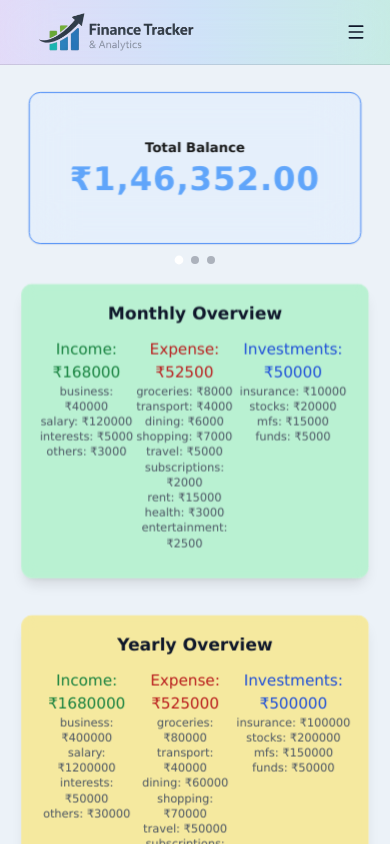
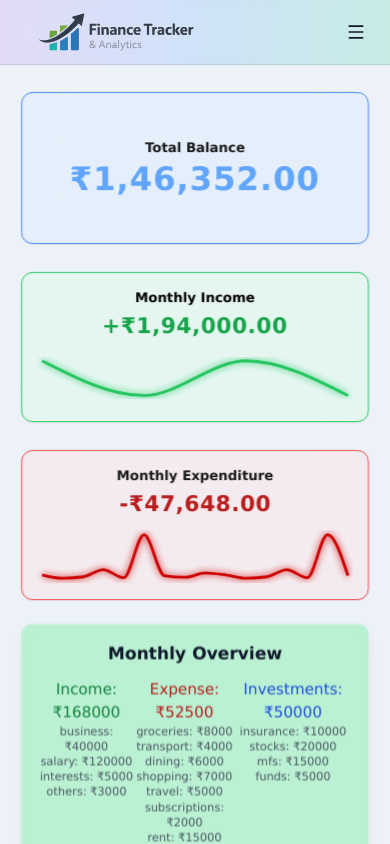
Before and after one commit to Subramanya-Veeregowda/finance-tracker, a React (Vite) app: page /analytics in a window 390 px wide. Shown: the top 844 px of the page. Built offline with nearby package versions, Linux system fonts and the light colour scheme; data requests are answered from the project's data file.

Commit message:
ft: Added drag and drop feature for IncomeCard, BalanceCard and ExpenditureCard using dnd-kit and minor ui fix

```diff
--- a/package.json
+++ b/package.json
@@ -12,6 +12,9 @@
     "server": "json-server --watch db.json --port 3001"
   },
   "dependencies": {
+    "@dnd-kit/core": "^6.3.1",
+    "@dnd-kit/sortable": "^10.0.0",
+    "@dnd-kit/utilities": "^3.2.2",
     "@fontsource/inter": "^5.2.8",
     "@heroicons/react": "^2.2.0",
     "@nivo/pie": "^0.99.0",
--- a/src/App.jsx
+++ b/src/App.jsx
@@ -36,7 +36,7 @@ export default function App() {
 
   return (
     <BrowserRouter>
-       <main className="pt-20">
+       <main className="pt-20 pb-0 md:pb-20">
         <Routes>
 
           <Route path="/" element={<Dashboard dark={dark} setDark={setDark}/>} />
--- /dev/null
+++ b/src/components/features/dragDrop/DragDropContent.jsx
@@ -0,0 +1,28 @@
+import { DndContext, closestCenter } from "@dnd-kit/core";
+import { SortableContext, verticalListSortingStrategy, arrayMove } from "@dnd-kit/sortable";
+
+export default function DragDropContent({
+  items,
+  setItems,
+  children
+}) {
+  function handleDragEnd(event) {
+    const { active, over } = event;
+
+    if (!over || active.id === over.id) return;
+
+    setItems((prev) => {
+      const oldIndex = prev.findIndex(i => i.id === active.id);
+      const newIndex = prev.findIndex(i => i.id === over.id);
+      return arrayMove(prev, oldIndex, newIndex);
+    });
+  }
+
+  return (
+    <DndContext collisionDetection={closestCenter} onDragEnd={handleDragEnd}>
+      <SortableContext items={items} strategy={verticalListSortingStrategy}>
+        {children}
+      </SortableContext>
+    </DndContext>
+  );
+}
--- /dev/null
+++ b/src/components/features/dragDrop/SortableItem.jsx
@@ -0,0 +1,29 @@
+import { useSortable } from "@dnd-kit/sortable";
+import { CSS } from "@dnd-kit/utilities";
+
+export default function SortableItem({ id, children }) {
+  const {
+    attributes,
+    listeners,
+    setNodeRef,
+    transform,
+    transition
+  } = useSortable({ id });
+
+  const style = {
+    transform: CSS.Transform.toString(transform),
+    transition
+  };
+
+  return (
+    <div
+      ref={setNodeRef}
+      style={style}
+      {...attributes}
+      {...listeners}
+      className="cursor-grab active:cursor-grabbing"
+    >
+      {children}
+    </div>
+  );
+}
--- /dev/null
+++ b/src/components/features/dragDrop/useDragDrop.js
@@ -0,0 +1,5 @@
+export function useDragDrop(initialData) {
+  const [items, setItems] = useState(initialData);
+
+  return { items, setItems };
+}
--- a/src/pages/Analytics.jsx
+++ b/src/pages/Analytics.jsx
@@ -17,6 +17,8 @@ import WeekCard from "../components/WeekCard";
 import WeeklyTrendIndicator from "../components/ui/WeeklyTrendIndicator";
 import ComparisonIndicator from "../components/ui/ComparisonIndicator";
 import BudgetVsActual from "../components/ui/BudgetVsActual";
+import DragDropContent from "../components/features/dragDrop/DragDropContent";
+import SortableItem from "../components/features/dragDrop/SortableItem";
 
 export default function Analytics({ children, dark, setDark }) {
   const [summary, setSummary] = useState(null);
@@ -79,6 +81,12 @@ const breakdownData = Object.keys(categoryMap).map((key) => ({
   value: categoryMap[key],
 }));
 
+const [cardOrder, setCardOrder] = useState([
+    { id: "balance" },
+    { id: "income" },
+    { id: "expense" }
+]);
+
 const monthlyData = [
   { month: "Jan", amount: 12000 },
   { month: "Feb", amount: 18000 },
@@ -97,23 +105,37 @@ const yearlyData = [
 
   return (
    <div className="flex min-h-screen transition all">
-       <div className="flex-1 flex flex-col overflow-x-hidden ">
+       <div className="flex-1 flex flex-col overflow-x-hidden overflow-y-hidden">
             <Topbar dark={dark} setDark={setDark}/>
                         {/**DESKTOP */}
-                       <div className="hidden md:grid grid-cols-3 gap-5 pt-2 pl-3 pr-3">
-                          <FadeIn delay={0.4}><BalanceCard title="Total Balance" value={balance} /></FadeIn>
-                          <FadeIn delay={0.6}><IncomeCard title="Monthly Income" value={income}  data={incomeData}/></FadeIn>
-                          <FadeIn delay={0.8}><ExpenditureCard title="Monthly Expenditure" value={expense} data={expenseData}/></FadeIn>
-                       </div>
 
-                         {/**MOBILE */}
-                       <div className="md:hidden pt-2 px-3">
-                          <HorizontalScroll snap showIndicators>
-                              <FadeIn delay={0.4}><BalanceCard title="Total Balance" value={balance} /></FadeIn>
-                              <FadeIn delay={0.6}><IncomeCard title="Monthly Income" value={income}  data={incomeData}/></FadeIn>
-                              <FadeIn delay={0.8}><ExpenditureCard title="Monthly Expenditure" value={expense} data={expenseData}/></FadeIn>
-                          </HorizontalScroll>
-                       </div>
+        <DragDropContent items={cardOrder} setItems={setCardOrder}>
+         <div className="grid grid-cols-1 md:grid-cols-3 gap-5 pt-2 pl-3 pr-3">
+
+          {cardOrder.map((card, index) => (
+           <SortableItem key={card.id} id={card.id}>
+
+           {card.id === "balance" && (
+            <FadeIn delay={0.4}>
+               <BalanceCard title="Total Balance" value={balance} />
+            </FadeIn>
+           )}
+
+           {card.id === "income" && (
+             <FadeIn delay={0.6}>
+                 <IncomeCard title="Monthly Income" value={income} data={incomeData} />
+             </FadeIn>
+           )}
+
+           {card.id === "expense" && (
+             <FadeIn delay={0.8}>
+                 <ExpenditureCard title="Monthly Expenditure" value={expense} data={expenseData} />
+             </FadeIn>
+           )}
+           </SortableItem>
+             ))}
+          </div>
+        </DragDropContent>
 
                       <div className="grid grid-cols-1 md:grid-cols-2 gap-5 mt-3 px-3">
                           <FadeIn delay={0.9}>
--- a/src/pages/Dashboard.jsx
+++ b/src/pages/Dashboard.jsx
@@ -1,10 +1,8 @@
 import { useEffect, useState } from "react";
 import { getSummary, getTransactions } from "../services/api";
-import Balancechart from "../components/Balancechart";
 import Hero from "../components/Hero";
 import Topbar from "../components/Topbar";
 import BalanceCard from "../components/ui/BalanceCard";
-import Card from "../components/ui/Card";
 import ExpenditureCard from "../components/ui/ExpenditureCard";
 import IncomeCard from "../components/ui/IncomeCard";
 import  FadeIn from "../components/animations/FadeIn";
@@ -13,6 +11,8 @@ import SpendingBreakdown from "../components/ui/SpendingBreakDown";
 import MonthlyExpenditure from "../components/ui/MonthlyExpenditure";
 import YearlyExpenditure from "../components/ui/yearlyExpenditure";
 import Footer from "../components/Footer";
+import DragDropContent from "../components/features/dragDrop/DragDropContent";
+import SortableItem from "../components/features/dragDrop/SortableItem";
 
 export default function Dashboard({ children, dark, setDark }) {
   const [summary, setSummary] = useState(null);
@@ -20,6 +20,12 @@ export default function Dashboard({ children, dark, setDark }) {
   useEffect(() => {
     getSummary().then(setSummary);
   }, []);
+
+  const [cardOrder, setCardOrder] = useState([
+    { id: "balance" },
+    { id: "income" },
+    { id: "expense" }
+  ]);
 
   const [transactions, setTransactions] = useState([]);
 
@@ -97,11 +103,34 @@ const yearlyData = [
         <Topbar dark={dark} setDark={setDark}/>
         <Hero dark={dark} setDark={setDark}/>
 
+        <DragDropContent items={cardOrder} setItems={setCardOrder}>
          <div className="grid grid-cols-1 md:grid-cols-3 gap-5 pt-2 pl-3 pr-3">
-              <FadeIn delay={0.4}><BalanceCard title="Total Balance" value={balance} /></FadeIn>
-              <FadeIn delay={0.6}><IncomeCard title="Monthly Income" value={income}  data={incomeData}/></FadeIn>
-              <FadeIn delay={0.8}><ExpenditureCard title="Monthly Expenditure" value={expense} data={expenseData}/></FadeIn>
+
+          {cardOrder.map((card, index) => (
+           <SortableItem key={card.id} id={card.id}>
+
+           {card.id === "balance" && (
+            <FadeIn delay={0.4}>
+               <BalanceCard title="Total Balance" value={balance} />
+            </FadeIn>
+           )}
+
+           {card.id === "income" && (
+             <FadeIn delay={0.6}>
+                 <IncomeCard title="Monthly Income" value={income} data={incomeData} />
+             </FadeIn>
+           )}
+
+           {card.id === "expense" && (
+             <FadeIn delay={0.8}>
+                 <ExpenditureCard title="Monthly Expenditure" value={expense} data={expenseData} />
+             </FadeIn>
+           )}
+           </SortableItem>
+             ))}
           </div>
+        </DragDropContent>
+
            <div className="grid grid-cols-1 md:grid-cols-2 gap-1 mt-2 px-3">
                  <FadeIn delay={1}><BalanceTrend data={trendData} /></FadeIn>
                  <FadeIn delay={1.2}><SpendingBreakdown data={breakdownData} /></FadeIn>
--- a/src/pages/Insights.jsx
+++ b/src/pages/Insights.jsx
@@ -13,6 +13,8 @@ import YearlyExpenditure from "../components/ui/yearlyExpenditure";
 import CategoryDominance from "../components/ui/CategoryDominance";
 import HorizontalScroll from "../components/features/HorizontalScroll";
 import StabilityIndicator from "../components/ui/Stabilityindicator";
+import DragDropContent from "../components/features/dragDrop/DragDropContent";
+import SortableItem from "../components/features/dragDrop/SortableItem";
 
 export default function Insights({ children, dark, setDark }) {
   const [summary, setSummary] = useState(null);
@@ -75,6 +77,12 @@ const breakdownData = Object.keys(categoryMap).map((key) => ({
   value: categoryMap[key],
 }));
 
+const [cardOrder, setCardOrder] = useState([
+    { id: "balance" },
+    { id: "income" },
+    { id: "expense" }
+]);
+
 const monthlyData = [
   { month: "Jan", amount: 12000 },
   { month: "Feb", amount: 18000 },
@@ -92,7 +100,7 @@ const yearlyData = [
 ];
   return (
    <div className="flex min-h-screen transition all">
-       <div className="flex-1 flex flex-col overflow-x-hidden">
+       <div className="flex-1 flex flex-col overflow-x-hidden overflow-y-hidden">
             <Topbar dark={dark} setDark={setDark}/>
                           <div className="px-3 mt-4 space-y-4">
 
@@ -125,20 +133,34 @@ const yearlyData = [
 
 </div>
                         {/**DESKTOP */}
-                       <div className="hidden md:grid grid-cols-3 gap-5 pt-2 pl-3 pr-3">
-                          <FadeIn delay={0.4}><BalanceCard title="Total Balance" value={balance} /></FadeIn>
-                          <FadeIn delay={0.6}><IncomeCard title="Monthly Income" value={income}  data={incomeData}/></FadeIn>
-                          <FadeIn delay={0.8}><ExpenditureCard title="Monthly Expenditure" value={expense} data={expenseData}/></FadeIn>
-                       </div>
 
-                         {/**MOBILE */}
-                       <div className="md:hidden pt-2 px-3">
-                          <HorizontalScroll snap showIndicators>
-                              <FadeIn delay={0.4}><BalanceCard title="Total Balance" value={balance} /></FadeIn>
-                              <FadeIn delay={0.6}><IncomeCard title="Monthly Income" value={income}  data={incomeData}/></FadeIn>
-                              <FadeIn delay={0.8}><ExpenditureCard title="Monthly Expenditure" value={expense} data={expenseData}/></FadeIn>
-                          </HorizontalScroll>
-                       </div>
+        <DragDropContent items={cardOrder} setItems={setCardOrder}>
+         <div className="grid grid-cols-1 md:grid-cols-3 gap-5 pt-2 pl-3 pr-3">
+
+          {cardOrder.map((card, index) => (
+           <SortableItem key={card.id} id={card.id}>
+
+           {card.id === "balance" && (
+            <FadeIn delay={0.4}>
+               <BalanceCard title="Total Balance" value={balance} />
+            </FadeIn>
+           )}
+
+           {card.id === "income" && (
+             <FadeIn delay={0.6}>
+                 <IncomeCard title="Monthly Income" value={income} data={incomeData} />
+             </FadeIn>
+           )}
+
+           {card.id === "expense" && (
+             <FadeIn delay={0.8}>
+                 <ExpenditureCard title="Monthly Expenditure" value={expense} data={expenseData} />
+             </FadeIn>
+           )}
+           </SortableItem>
+             ))}
+          </div>
+        </DragDropContent>
 
                        <div className="grid grid-cols-1 md:grid-cols-2 gap-1 mt-2 px-3">
                                         <FadeIn delay={1}><BalanceTrend data={trendData} /></FadeIn>
--- a/src/pages/Transactions.jsx
+++ b/src/pages/Transactions.jsx
@@ -9,6 +9,8 @@ import ExpenditureCard from "../components/ui/ExpenditureCard";
 import IncomeCard from "../components/ui/IncomeCard";
 import HorizontalScroll from "../components/features/HorizontalScroll";
 import { div } from "framer-motion/client";
+import DragDropContent from "../components/features/dragDrop/DragDropContent";
+import SortableItem from "../components/features/dragDrop/SortableItem";
 
 export default function Transactions({ dark, setDark, role, setRole}) {
 
@@ -125,6 +127,12 @@ const handleSave = (id) => {
     localStorage.setItem("role", newRole);
   }
 
+  const [cardOrder, setCardOrder] = useState([
+    { id: "balance" },
+    { id: "income" },
+    { id: "expense" }
+  ]);
+
   const monthlyData = [
    { month: "Jan", amount: 12000 },
    { month: "Feb", amount: 18000 },
@@ -146,20 +154,34 @@ const handleSave = (id) => {
       <div className="flex-1 flex flex-col overflow-x-hidden">
         <Topbar dark={dark} setDark={setDark} />
                        {/**DESKTOP */}
-                       <div className="hidden md:grid grid-cols-3 gap-5 pt-2 pl-3 pr-3">
-                          <FadeIn delay={0.4}><BalanceCard title="Total Balance" value={balance} /></FadeIn>
-                          <FadeIn delay={0.6}><IncomeCard title="Monthly Income" value={income}  data={incomeData}/></FadeIn>
-                          <FadeIn delay={0.8}><ExpenditureCard title="Monthly Expenditure" value={expense} data={expenseData}/></FadeIn>
-                       </div>
 
-                         {/**MOBILE */}
-                       <div className="md:hidden pt-2 px-3">
-                          <HorizontalScroll snap showIndicators>
-                              <FadeIn delay={0.4}><BalanceCard title="Total Balance" value={balance} /></FadeIn>
-                              <FadeIn delay={0.6}><IncomeCard title="Monthly Income" value={income}  data={incomeData}/></FadeIn>
-                              <FadeIn delay={0.8}><ExpenditureCard title="Monthly Expenditure" value={expense} data={expenseData}/></FadeIn>
-                          </HorizontalScroll>
-                       </div>
+        <DragDropContent items={cardOrder} setItems={setCardOrder}>
+         <div className="grid grid-cols-1 md:grid-cols-3 gap-5 pt-2 pl-3 pr-3">
+
+          {cardOrder.map((card, index) => (
+           <SortableItem key={card.id} id={card.id}>
+
+           {card.id === "balance" && (
+            <FadeIn delay={0.4}>
+               <BalanceCard title="Total Balance" value={balance} />
+            </FadeIn>
+           )}
+
+           {card.id === "income" && (
+             <FadeIn delay={0.6}>
+                 <IncomeCard title="Monthly Income" value={income} data={incomeData} />
+             </FadeIn>
+           )}
+
+           {card.id === "expense" && (
+             <FadeIn delay={0.8}>
+                 <ExpenditureCard title="Monthly Expenditure" value={expense} data={expenseData} />
+             </FadeIn>
+           )}
+           </SortableItem>
+             ))}
+          </div>
+        </DragDropContent>
         <div className="p-4 md:p-6 space-y-6 w-full">
 
           {/* 🔍 SINGLE SEARCH BAR */}
```
Also changed, not shown: 1 other file (tests, documents, lock files or other folders). Lines whose indentation alone changed are shown as unchanged.
